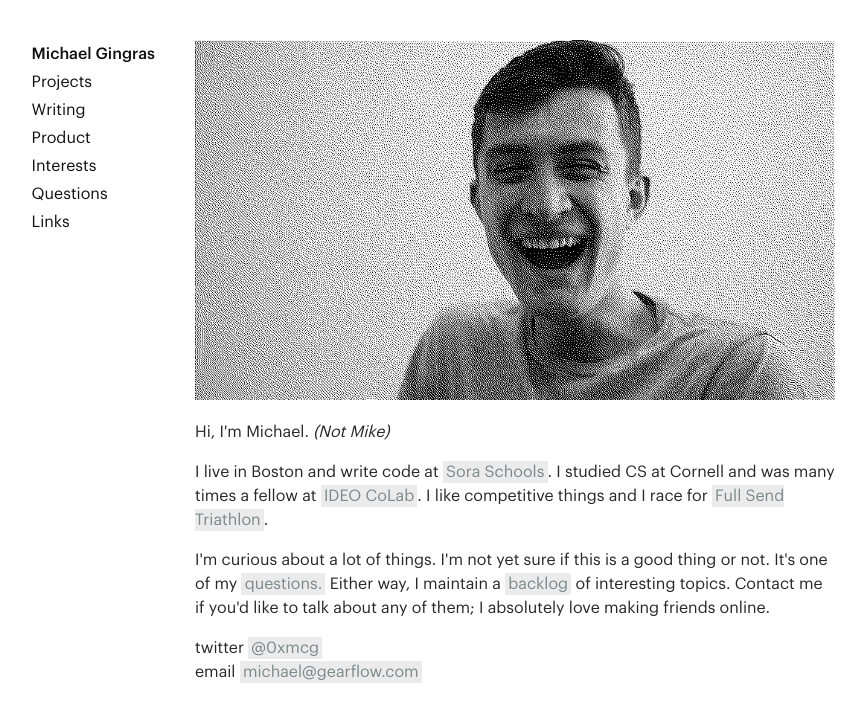
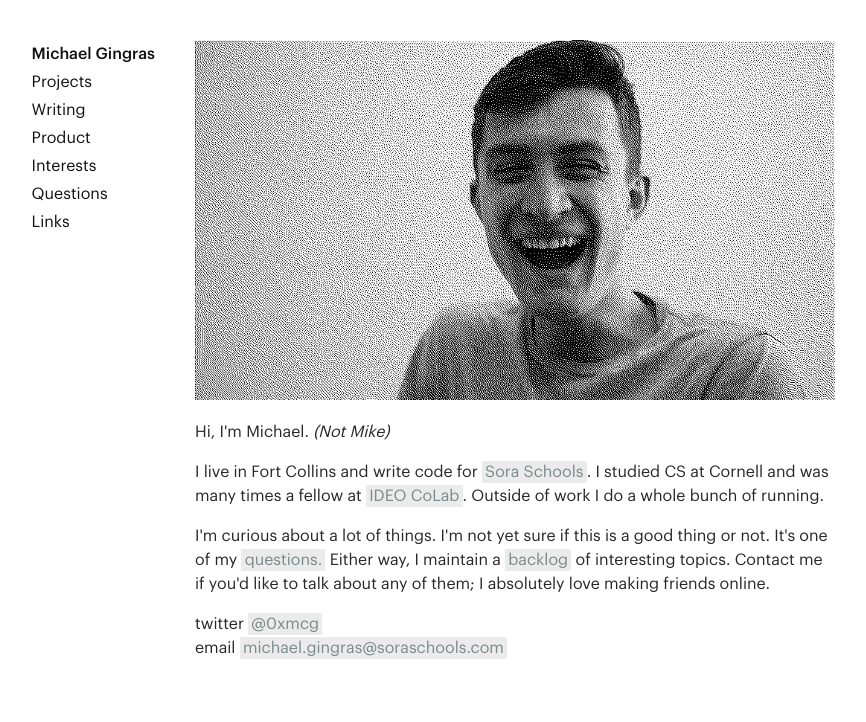
Before and after one commit to mcgingras/blog, a Jekyll site: the page built from index.html, in a window 1280 px wide. Shown: the top 722 px of the page, without its empty margins (125-991 px from the left). Built offline with Jekyll 4.4.1, drawn with Linux system fonts in a browser that asks for light colours.

Commit message:
updating some info

```diff
--- a/index.html
+++ b/index.html
@@ -2,25 +2,38 @@
 layout: default
 title: Michael Gingras
 ---
-<img class="max-w-full h-auto" src="assets/images/dithered-image.png" alt="Man (Michael Gingras) laughing"
-  height="300px" width="600px" />
+
+<img
+  class="max-w-full h-auto"
+  src="assets/images/dithered-image.png"
+  alt="Man (Michael Gingras) laughing"
+  height="300px"
+  width="600px"
+/>
 
 <p>Hi, I'm Michael. <i>(Not Mike)</i></p>
 
-<p> I live in Boston and write code at <a href="https://soraschools.com/" target="_blank"> Sora Schools</a>. I studied CS
-  at Cornell and
-  was many times a fellow at <a href="https://ideocolab.com" target="_blank"> IDEO CoLab</a>.
-  I like competitive things and I race for <a href="https://www.fullsendtriathlon.com/" target="_blank">Full Send
-    Triathlon</a>.</p>
-
-
-<p>I'm curious about a lot of things. I'm not yet sure if this is a good thing or not. It's one of my
-  <a href="questions.html"> questions.</a>
-  Either way, I maintain a <a href="interests.html"> backlog</a> of interesting topics.
-  Contact me if you'd like to talk about any of them; I absolutely love making friends online.
+<p>
+  I live in Fort Collins and write code for
+  <a href="https://soraschools.com/" target="_blank"> Sora Schools</a>. I
+  studied CS at Cornell and was many times a fellow at
+  <a href="https://ideocolab.com" target="_blank"> IDEO CoLab</a>. Outside of
+  work I do a whole bunch of running.
 </p>
 
 <p>
-  twitter <a href="https://twitter.com/michaelgingras" target="_blank">@0xmcg</a> <br />
-  email <a href="mailto:michael@gearflow.com">michael@gearflow.com</a> <br />
+  I'm curious about a lot of things. I'm not yet sure if this is a good thing or
+  not. It's one of my
+  <a href="questions.html"> questions.</a>
+  Either way, I maintain a <a href="interests.html"> backlog</a> of interesting
+  topics. Contact me if you'd like to talk about any of them; I absolutely love
+  making friends online.
 </p>
+
+<p>
+  twitter
+  <a href="https://twitter.com/michaelgingras" target="_blank">@0xmcg</a> <br />
+  email
+  <a href="mailto:michael@gearflow.com">michael.gingras@soraschools.com</a>
+  <br />
+</p>
```
